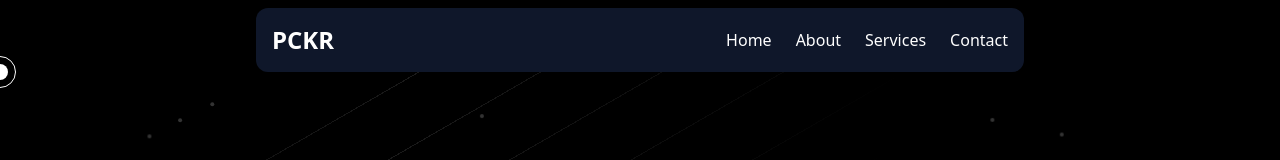
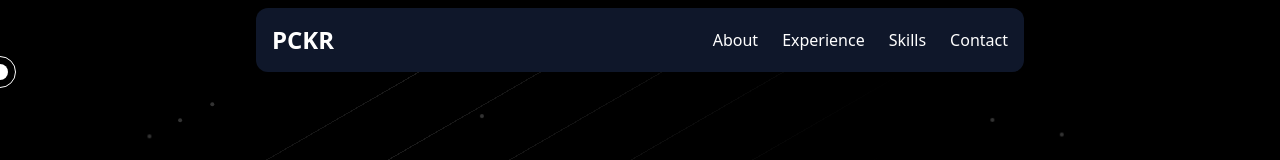
Before and after one commit to charankumar0002/charanPortfolio, a React (Vite) app: page / in a window 1280 px wide. Shown: the top 160 px of the page. Built offline with nearby package versions, Linux system fonts and the light colour scheme.

Commit message:
added the header paths

```diff
--- a/src/common/Header.tsx
+++ b/src/common/Header.tsx
@@ -1,4 +1,8 @@
-import React, { useState } from 'react';
+import React, { useState } from "react";
+import gsap from "gsap";
+import { ScrollToPlugin } from "gsap/ScrollToPlugin";
+
+gsap.registerPlugin(ScrollToPlugin);
 
 const Header: React.FC = () => {
   const [isOpen, setIsOpen] = useState(false);
@@ -7,26 +11,53 @@ const Header: React.FC = () => {
     setIsOpen(!isOpen);
   };
 
+  const scrollToSection = (id: string) => {
+    gsap.to(window, {
+      duration: 1.5,
+      scrollTo: `#${id}`,
+      ease: "power4.inOut",
+    });
+    setIsOpen(false); // Close menu after clicking (for mobile)
+  };
+
   return (
     <header className="bg-slate-900 text-white shadow-lg w-[60vw] mx-auto mt-2 rounded-xl">
       <div className="max-w-7xl mx-auto px-4 py-4 flex justify-between items-center">
-        <div className="text-2xl font-bold">PCKR</div>
+        <div className="text-2xl font-bold cursor-pointer" onClick={() => scrollToSection("hero")}>
+          PCKR
+        </div>
         <nav className="hidden md:flex space-x-6">
-          <a href="#" className="hover:text-blue-200">Home</a>
-          <a href="#" className="hover:text-blue-200">About</a>
-          <a href="#" className="hover:text-blue-200">Services</a>
-          <a href="#" className="hover:text-blue-200">Contact</a>
+          <button onClick={() => scrollToSection("about")} className="hover:text-blue-200">
+            About
+          </button>
+          <button onClick={() => scrollToSection("experience")} className="hover:text-blue-200">
+            Experience
+          </button>
+          <button onClick={() => scrollToSection("skills")} className="hover:text-blue-200">
+            Skills
+          </button>
+          <button onClick={() => scrollToSection("contact")} className="hover:text-blue-200">
+            Contact
+          </button>
         </nav>
         <button className="md:hidden" onClick={toggleMenu}>
-          {isOpen ? '✖️' : '☰'}
+          {isOpen ? "✖️" : "☰"}
         </button>
       </div>
       {isOpen && (
-        <div className="md:hidden px-4 pb-4">
-          <a href="#" className="block py-2 hover:text-blue-200">Home</a>
-          <a href="#" className="block py-2 hover:text-blue-200">About</a>
-          <a href="#" className="block py-2 hover:text-blue-200">Services</a>
-          <a href="#" className="block py-2 hover:text-blue-200">Contact</a>
+        <div className="md:hidden px-4 pb-4 space-y-2">
+          <button onClick={() => scrollToSection("about")} className="block w-full text-left py-2 hover:text-blue-200">
+            About
+          </button>
+          <button onClick={() => scrollToSection("experience")} className="block w-full text-left py-2 hover:text-blue-200">
+            Experience
+          </button>
+          <button onClick={() => scrollToSection("skills")} className="block w-full text-left py-2 hover:text-blue-200">
+            Skills
+          </button>
+          <button onClick={() => scrollToSection("contact")} className="block w-full text-left py-2 hover:text-blue-200">
+            Contact
+          </button>
         </div>
       )}
     </header>
```
